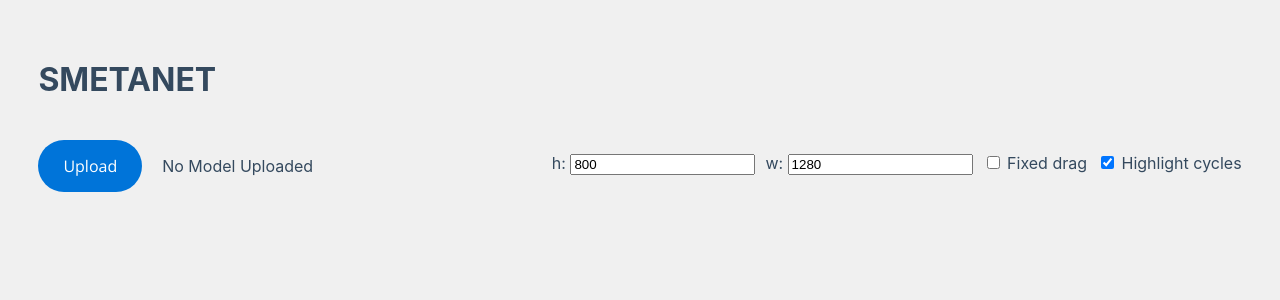
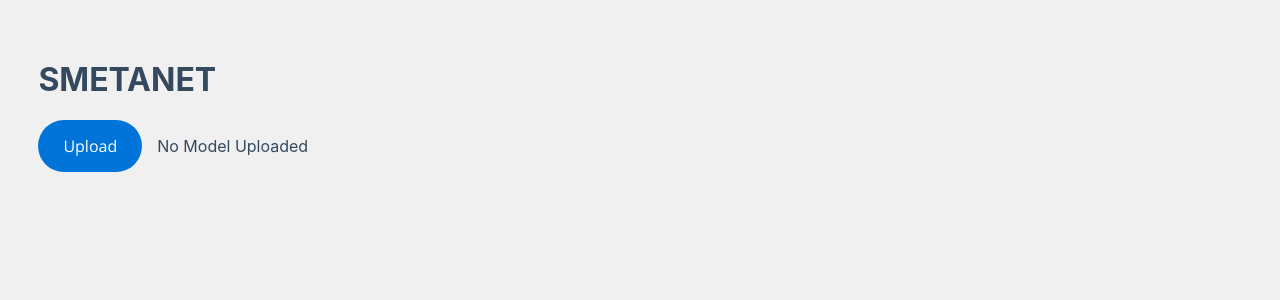
Before and after one commit to ShobhanKarthick/SMETANET, a React (Vite) app: page /smetanet in a window 1280 px wide. Shown: the top 300 px of the page. Built offline with nearby package versions, Linux system fonts and the light colour scheme.

Commit message:
feat: used refs instead of states for height and width; also added Resize button

```diff
--- a/src/components/MenuBar.jsx
+++ b/src/components/MenuBar.jsx
@@ -1,3 +1,6 @@
+import * as d3 from "d3"
+import saveNetworkAsSvg from "./SaveAsSVG"
+
 const MenuBar = (props) => {
   const {
     heightHandler,
@@ -8,14 +11,22 @@ const MenuBar = (props) => {
     fixedDragHandler,
     showCycles,
     showCyclesHandler,
+    resizeHandler,
   } = props;
 
+  const saveAsSVGHandler = () => {
+    const network = d3.select('svg').node()
+    saveNetworkAsSvg(network, 'network.svg')
+  }
+
   return(
-    <div style={{ display: "flex", flexDirection: "row", gap: 10, paddingTop: 33, marginLeft: "auto" }}>
-      <div>h: <input placeholder="Height" value={height} onChange={heightHandler} /></div>
-      <div>w: <input placeholder="Width" value={width} onChange={widthHandler} /></div>
+    <div style={{ display: "flex", flexDirection: "row", gap: 10, marginLeft: "auto", justifyContent: "center", alignItems: "center" }}>
+      <div>h: <input placeholder="Height" ref={height} onChange={heightHandler} /></div>
+      <div>w: <input placeholder="Width" ref={width} onChange={widthHandler} /></div>
+      <div className="button" style={{ marginTop: 0 }} onClick={resizeHandler}>Resize</div>
       <div><input type="checkbox" checked={fixedDrag} onChange={fixedDragHandler} /> Fixed drag </div>
       <div><input type="checkbox" checked={showCycles} onChange={showCyclesHandler} /> Highlight cycles </div>
+      <div className="button" style={{ marginTop: 0 }} onClick={saveAsSVGHandler}>Save as SVG</div>
     </div>
   )
 }
--- a/src/components/Smetanet.jsx
+++ b/src/components/Smetanet.jsx
@@ -1,4 +1,4 @@
-import { useState, } from "react"
+import { useState, useRef } from "react"
 import ForceLayout from "./ForceLayout"
 import DataFormatter from "./ReactionMetaboliteFormatter"
 import MenuBar from "./MenuBar"
@@ -8,15 +8,22 @@ function Smetanet() {
   const [graphModel, setGraphModel] = useState({})
   const [height, setHeight] = useState(window.innerHeight)
   const [width, setWidth] = useState(window.innerWidth)
+  const newHeight = useRef(window.innerHeight)
+  const newWidth = useRef(window.innerWidth)
   const [fixedDrag, setFixedDrag] = useState(false)
   const [showCycles, setShowCycles] = useState(true)
 
   const heightHandler = (event) => {
-    setHeight(event.target.value)
+    newHeight.current = event.target.value
   }
 
   const widthHandler = (event) => {
-    setWidth(event.target.value)
+    newWidth.current = event.target.value
+  }
+
+  const resizeHandler = () => {
+    setWidth(newWidth.current)
+    setHeight(newHeight.current)
   }
 
   const showCyclesHandler = (event) => {
@@ -32,7 +39,7 @@ function Smetanet() {
     const reader = new FileReader();
     reader.onload = (event) => {
       let content = JSON.parse(event.target.result)
-      content = DataFormatter(content)
+      /* content = DataFormatter(content) */
       console.log(content)
       setGraphModel(content)
     };
@@ -42,9 +49,9 @@ function Smetanet() {
   return (
     <div className="smetanet-page">
       <h1>SMETANET</h1>
-      <div style={{ display: "flex", flexDirection: "row" }}>
+      <div style={{ display: "flex", flexDirection: "row", alignItems: "center", gap: 15 }}>
         <label htmlFor="upload-button">
-          <div className="button"> Upload </div>
+          <div className="button" style={{ marginTop: 0 }}> Upload </div>
         </label>
         <input
           id="upload-button"
@@ -58,24 +65,25 @@ function Smetanet() {
           style={{
             display: "flex",
             alignItems: "center",
-            marginTop: 20,
-            marginLeft: 20,
           }}
         >
           {Object.keys(graphModel).length !== 0
             ? "Model Loaded"
             : "No Model Uploaded"}
         </div>
+        {Object.keys(graphModel).length !== 0 &&
           <MenuBar
-          width={width}
-          height={height}
+            width={newWidth}
+            height={newHeight}
             fixedDrag={fixedDrag}
             showCycles={showCycles}
             widthHandler={widthHandler}
             heightHandler={heightHandler}
             fixedDragHandler={fixedDragHandler}
             showCyclesHandler={showCyclesHandler}
+            resizeHandler={resizeHandler}
           />
+        }
       </div>
       {Object.keys(graphModel).length !== 0 && (
         <ForceLayout
```
Lines whose indentation alone changed are shown as unchanged.
